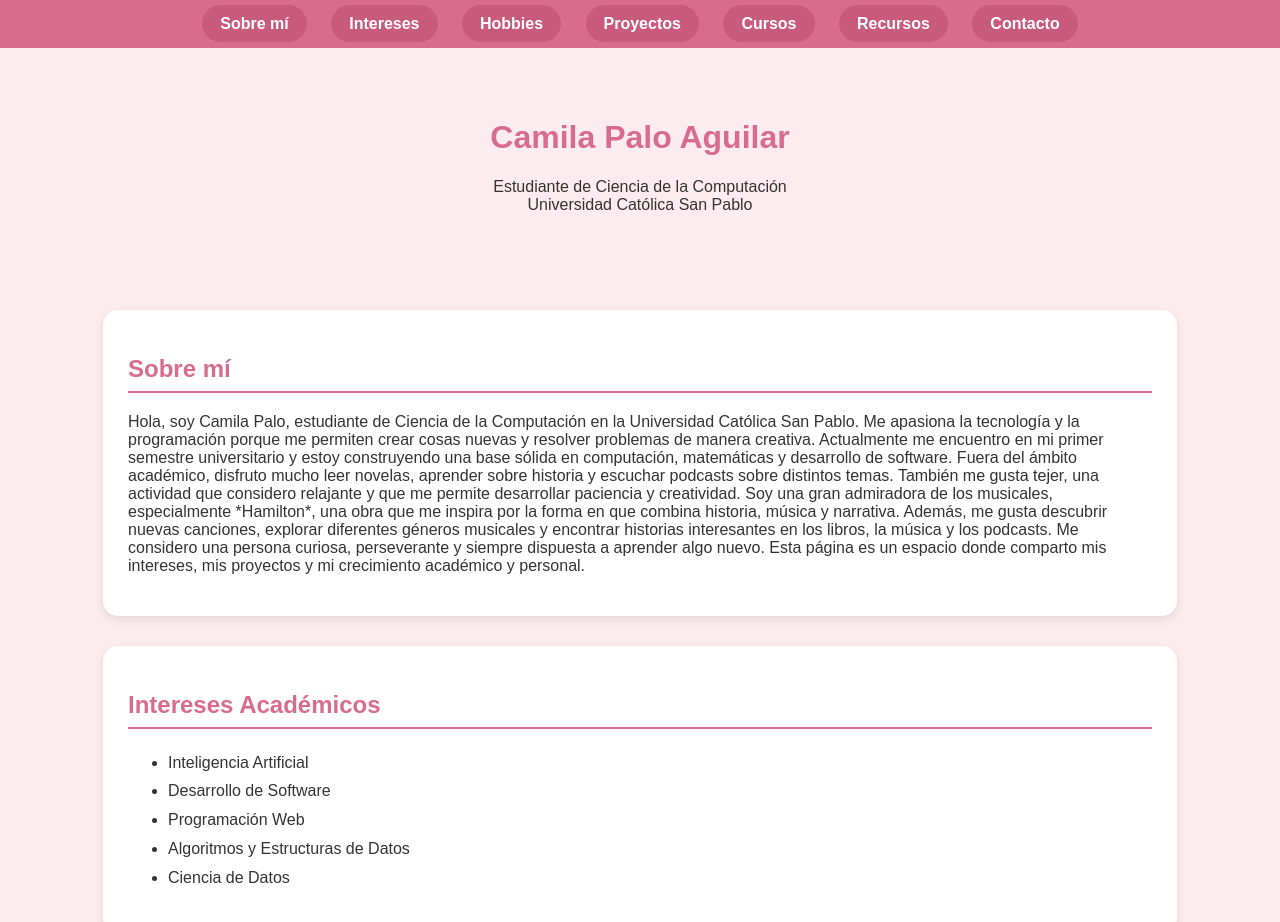
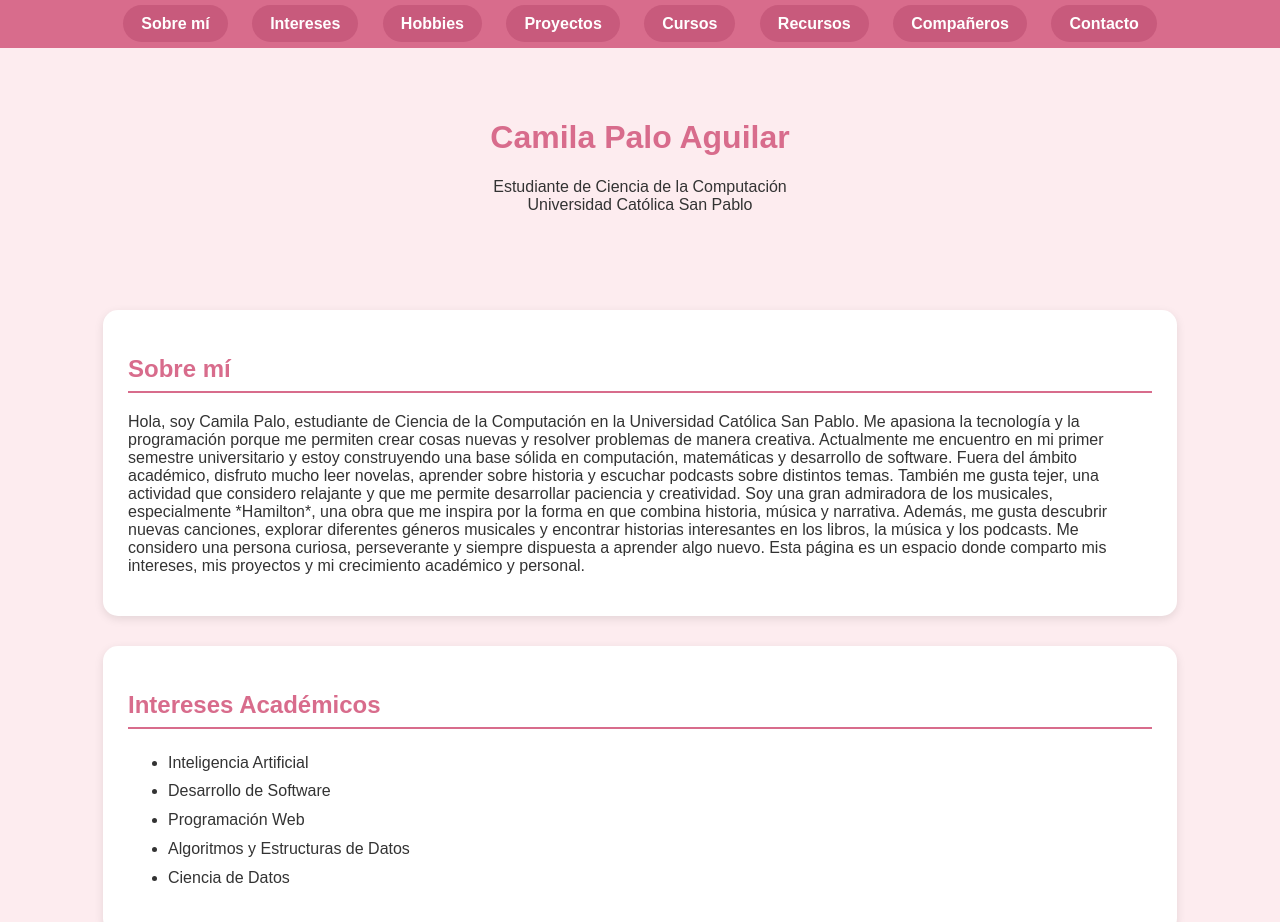
Before and after one commit to camilapalo/camilapalo.github.io, a plain HTML site: page index.html in a window 1280 px wide. Shown: the top 922 px of the page. Drawn offline with Linux system fonts and the light colour scheme.

Commit message:
Update index.html

```diff
--- a/index.html
+++ b/index.html
@@ -105,6 +105,8 @@ footer{
 <a href="#cursos">Cursos</a>
 
 <a href="#recursos">Recursos</a>
+
+<a href="#compañeros">Compañeros</a>
 
 <a href="#contacto">Contacto</a>
 
@@ -261,7 +263,7 @@ GitHub
 </ul>
 
 </section>
-<section id="Compañeros de cursos" class="seccion">
+<section id="compañeros" class="seccion">
     <h2>Compañeros de cursos</h2>
     <ul>
         <li>
```
